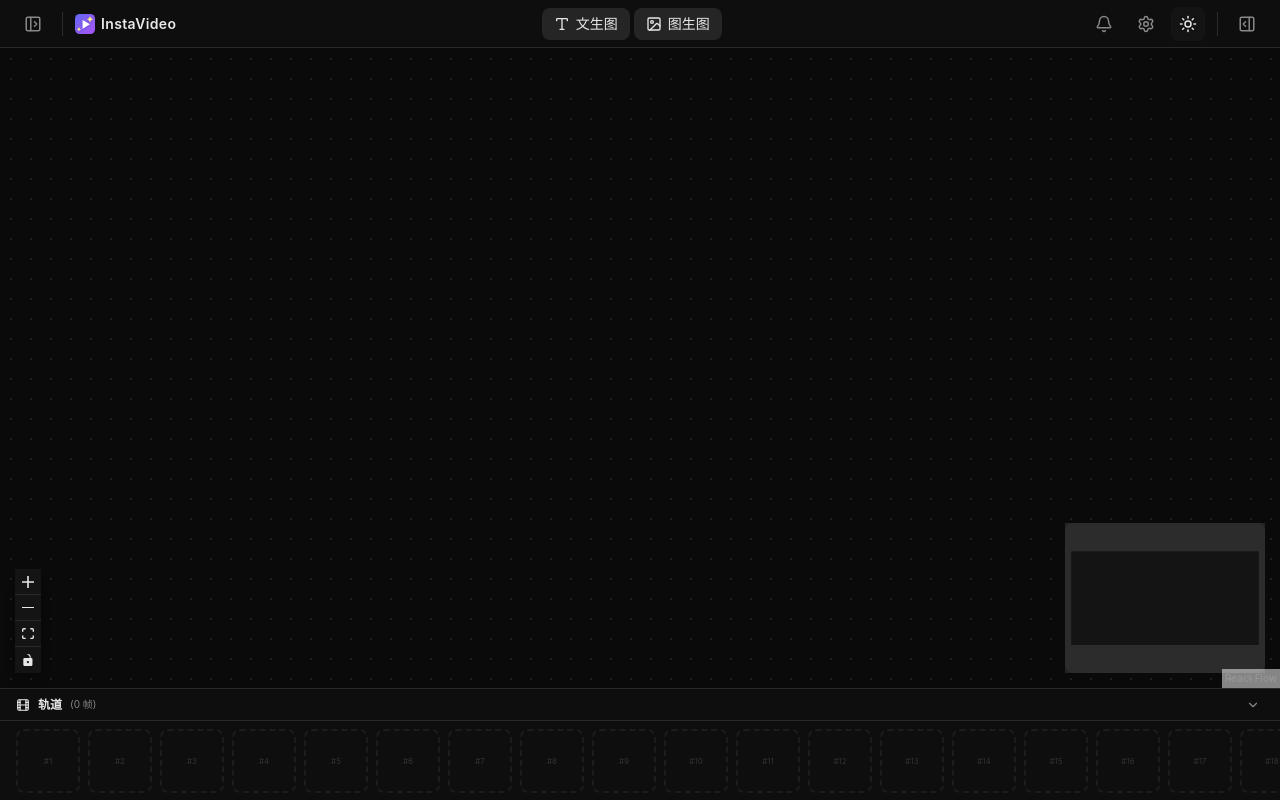
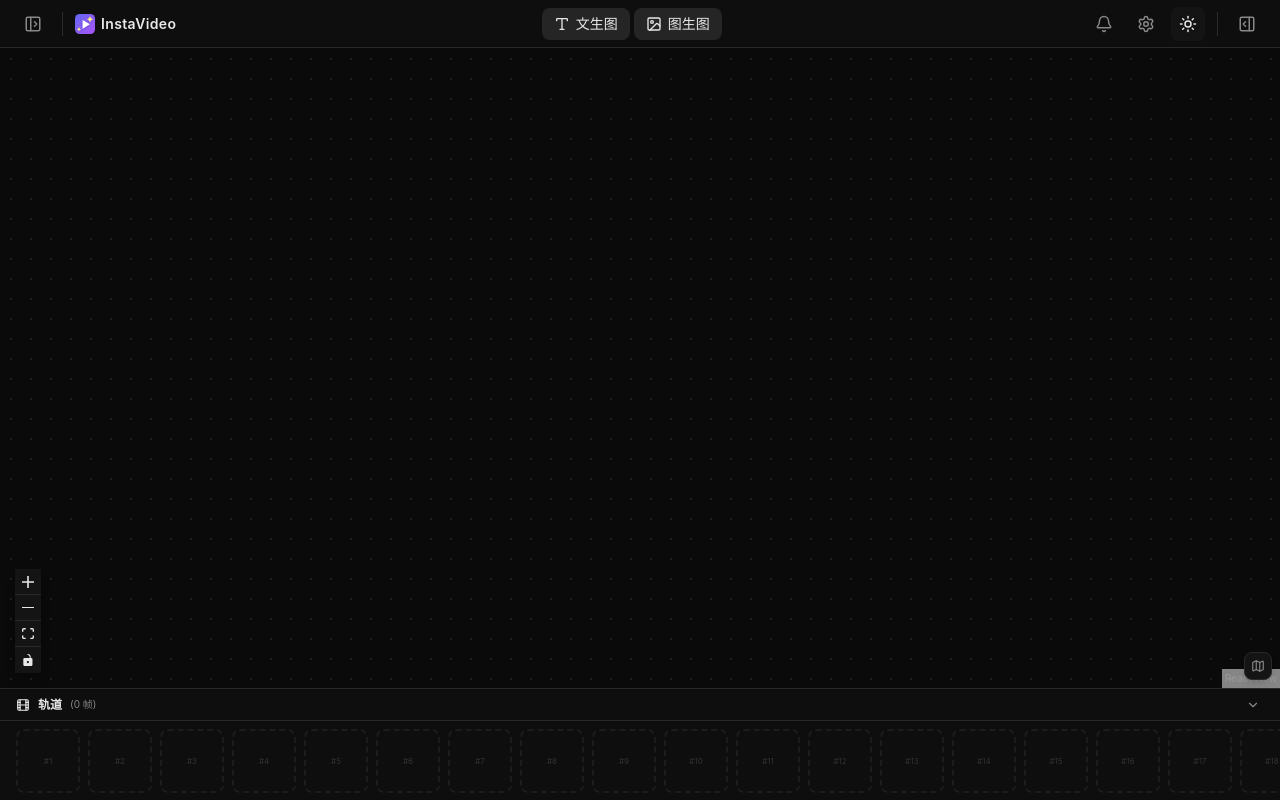
Before and after one commit to iwangbowen/vision-gen, a React (Vite) app: page / in a window 1280 px wide. Built offline with nearby package versions, Linux system fonts and the light colour scheme.

Commit message:
feat(画布组件): 添加小地图切换功能 [实现: 新增按钮以控制小地图的显示与隐藏，使用状态管理控制样式变化]

```diff
--- a/src/components/canvas/InfiniteCanvas.tsx
+++ b/src/components/canvas/InfiniteCanvas.tsx
@@ -9,6 +9,7 @@ import {
   type OnSelectionChangeFunc,
   type NodeMouseHandler,
 } from '@xyflow/react';
+import { Map } from 'lucide-react';
 import { useCanvasStore } from '../../stores/canvasStore';
 import { useThemeStore } from '../../stores/themeStore';
 import Text2ImageNode from '../nodes/Text2ImageNode';
@@ -38,6 +39,7 @@ export default function InfiniteCanvas() {
   } = useCanvasStore();
 
   const { theme } = useThemeStore();
+  const [minimapOpen, setMinimapOpen] = useState(false);
 
   const { screenToFlowPosition } = useReactFlow();
 
@@ -177,10 +179,24 @@ export default function InfiniteCanvas() {
           className="bg-surface! dark:bg-surface-dark! border-border! dark:border-border-dark! rounded-lg! shadow-lg! [&>button]:bg-surface! [&>button]:dark:bg-surface-dark! [&>button]:border-border! [&>button]:dark:border-border-dark! [&>button]:text-text-primary! [&>button]:dark:text-text-primary-dark!"
         />
         <MiniMap
-          className="bg-surface! dark:bg-surface-dark! border-border! dark:border-border-dark! rounded-lg!"
+          className={`bg-surface! dark:bg-surface-dark! border-border! dark:border-border-dark! rounded-lg! transition-all duration-200 ${minimapOpen ? 'opacity-100 scale-100' : 'opacity-0 scale-75 pointer-events-none w-0! h-0!'}`}
           nodeColor={theme === 'dark' ? '#333333' : '#e8e8e8'}
           maskColor={theme === 'dark' ? 'rgba(255,255,255,0.1)' : 'rgba(0,0,0,0.1)'}
         />
+        {/* Minimap toggle */}
+        <div className="absolute bottom-2 right-2 z-10">
+          <button
+            onClick={() => setMinimapOpen(!minimapOpen)}
+            className={`p-1.5 rounded-lg shadow-md border transition-colors ${
+              minimapOpen
+                ? 'bg-accent/10 dark:bg-accent/20 border-accent/30 text-accent'
+                : 'bg-surface dark:bg-surface-dark border-border dark:border-border-dark text-text-secondary dark:text-text-secondary-dark hover:text-text-primary dark:hover:text-text-primary-dark'
+            }`}
+            title={minimapOpen ? '隐藏小地图' : '显示小地图'}
+          >
+            <Map size={14} />
+          </button>
+        </div>
       </ReactFlow>
       {contextMenu && (
         <NodeContextMenu
```
